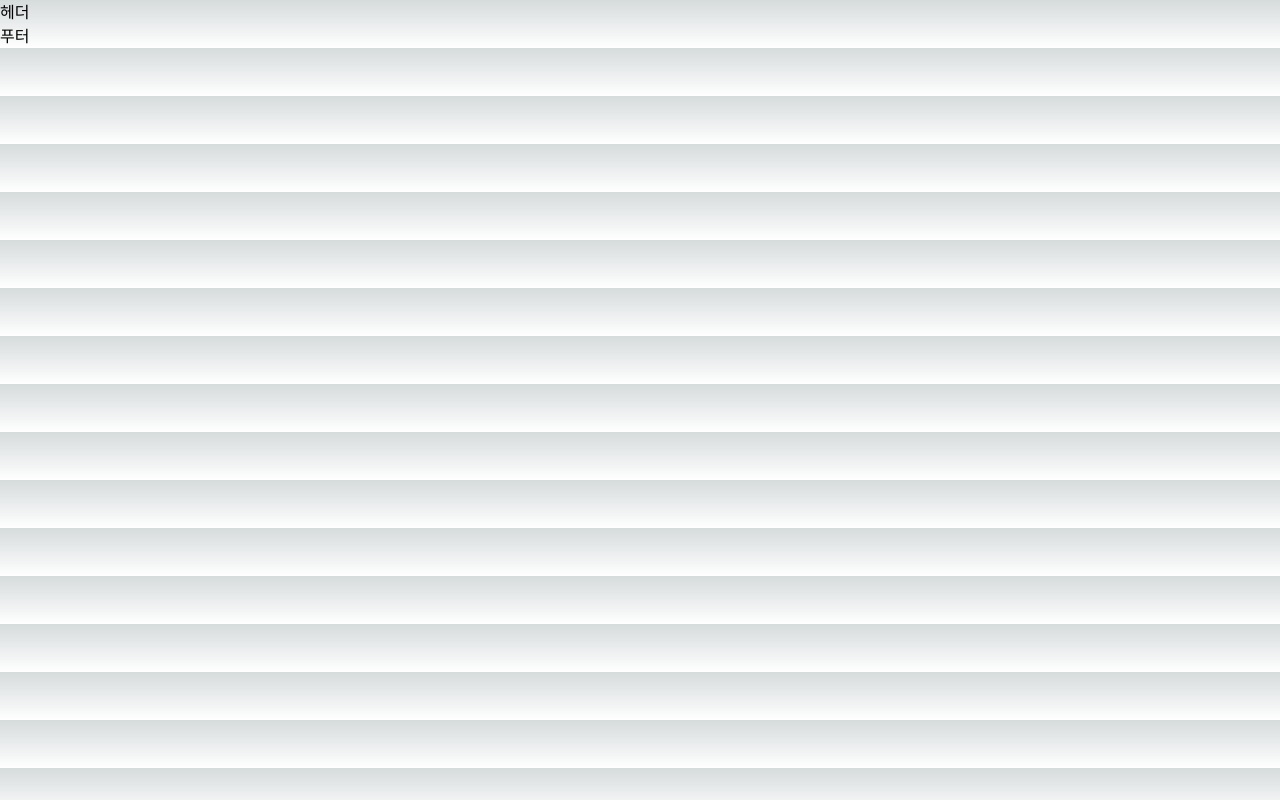
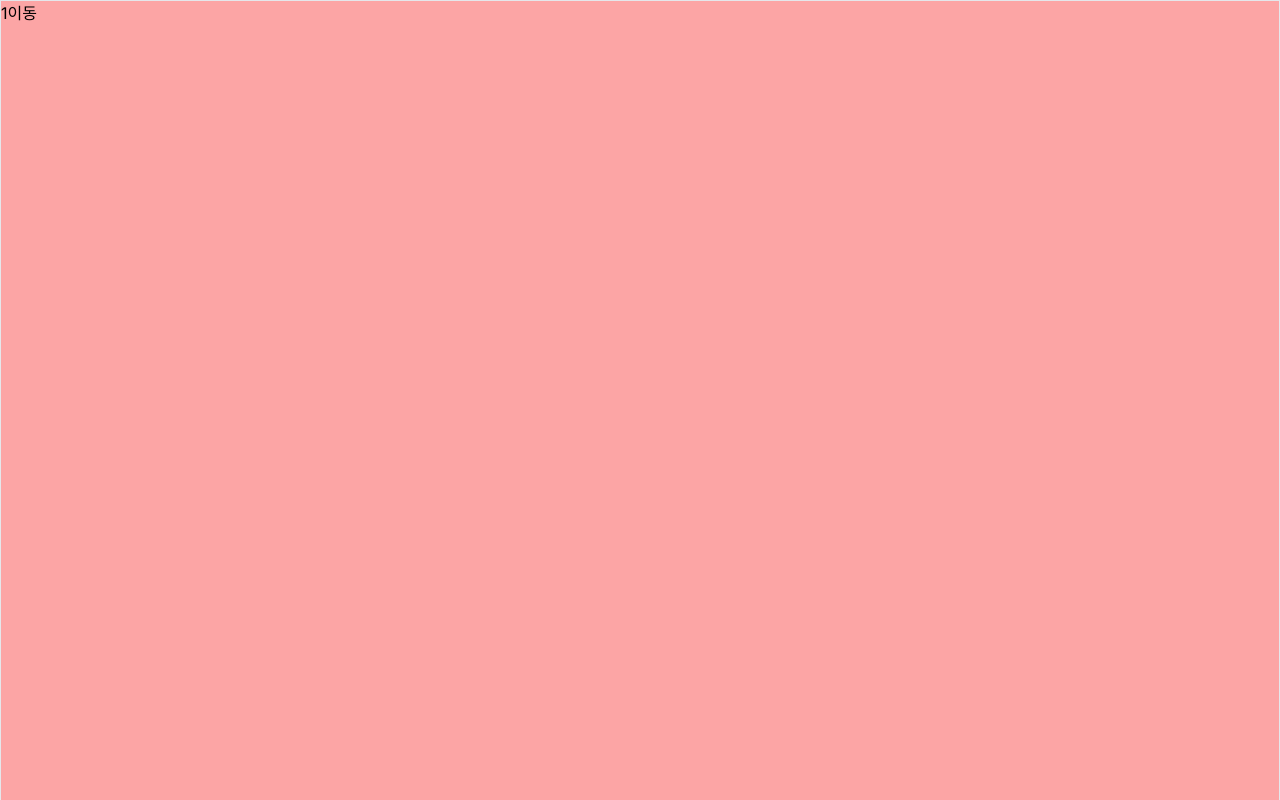
Before and after one commit to yiminwook/fullpage-demo, a Next.js app: page / in a window 1280 px wide. Built offline with nearby package versions, Linux system fonts and the light colour scheme.

Commit message:
Feat: calculate child height

```diff
--- /dev/null
+++ b/src/app/_component/Control.tsx
@@ -0,0 +1,63 @@
+import React, { useCallback, useEffect, useMemo } from "react";
+import { useCtx } from "./context";
+
+interface ControlProps {
+  children: React.ReactNode;
+  scrollRef: React.MutableRefObject<HTMLDivElement | null>;
+  childrenRefs: React.MutableRefObject<HTMLDivElement[]>;
+}
+
+export default function Control({
+  children,
+  scrollRef,
+  childrenRefs,
+}: ControlProps) {
+  const fullpage = useCtx();
+
+  const scrollHandler = useMemo(() => {
+    let timer: NodeJS.Timer | null = null;
+    return (e: WheelEvent) => {
+      e.preventDefault();
+      if (timer) return;
+      timer = setTimeout(() => {
+        if (e.deltaY < 0) {
+          fullpage.prevPage();
+        } else {
+          fullpage.nextPage();
+        }
+        timer = null;
+      }, 500);
+    };
+  }, [fullpage]);
+
+  const reSizeHandler = useCallback(() => {
+    fullpage.reSize(childrenRefs.current);
+  }, [childrenRefs, fullpage]);
+
+  const scrollEvent = useCallback((e: Event) => {
+    e.preventDefault();
+  }, []);
+
+  useEffect(() => {
+    const el = scrollRef.current;
+    fullpage.init({ childrens: childrenRefs.current });
+
+    el?.addEventListener("wheel", scrollHandler);
+    el?.addEventListener("scroll", scrollEvent);
+    window?.addEventListener("resize", reSizeHandler);
+    return () => {
+      el?.removeEventListener("wheel", scrollHandler);
+      el?.removeEventListener("scroll", scrollEvent);
+      window?.removeEventListener("resize", reSizeHandler);
+    };
+  }, [
+    fullpage,
+    childrenRefs,
+    scrollRef,
+    scrollHandler,
+    reSizeHandler,
+    scrollEvent,
+  ]);
+
+  return <>{children}</>;
+}
--- a/src/app/_component/Provider.tsx
+++ b/src/app/_component/Provider.tsx
@@ -1,84 +1,33 @@
-import React, {
-  useCallback,
-  useEffect,
-  useMemo,
-  useRef,
-  useState,
-} from "react";
+import React, { useRef, useState } from "react";
 import { ctx } from "./context";
+import Control from "./Control";
 import { Controller } from "./controller";
-import Memo from "./Memo";
-import { getChildHeights } from "../_lib/getChildrenArray";
+import ScrollBox from "./ScrollBox";
 
 interface ProviderProps {
   children: React.ReactNode;
   className?: string;
-  loader?: React.ReactNode;
-  footer?: React.ReactNode;
 }
 
-export default function Provider({
-  className,
-  children,
-  loader,
-}: ProviderProps) {
-  const [renderState, renderer] = useState(-1);
+export default function Provider({ className, children }: ProviderProps) {
+  const [_renderState, renderer] = useState(-1);
   const [fullpage] = useState(new Controller(renderer));
-  const ref = useRef<HTMLDivElement>(null);
+  const scrollRef = useRef<HTMLDivElement>(null);
   const childrenRefs = useRef<HTMLDivElement[]>([]);
 
-  const scrollHandler = useMemo(() => {
-    let timer: NodeJS.Timer | null = null;
-    return (e: WheelEvent) => {
-      e.preventDefault();
-      if (timer) return;
-      timer = setTimeout(() => {
-        console.log("scroll", e.deltaY);
-        if (e.deltaY < 0) {
-          fullpage.prevPage();
-        } else {
-          fullpage.nextPage();
-        }
-        timer = null;
-      }, 500);
-    };
-  }, [fullpage]);
-
-  const reSizeHandler = useCallback(() => {
-    const heights = getChildHeights(childrenRefs.current);
-    fullpage.reSize(heights);
-  }, [childrenRefs, fullpage]);
-
-  useEffect(() => {
-    const el = ref.current;
-    const heights = getChildHeights(childrenRefs.current);
-
-    fullpage.init({ heights });
-
-    el?.addEventListener("wheel", reSizeHandler);
-    window?.addEventListener("resize", reSizeHandler);
-    return () => {
-      el?.removeEventListener("wheel", scrollHandler);
-      window?.removeEventListener("resize", reSizeHandler);
-    };
-  }, [scrollHandler, fullpage, renderState, children, reSizeHandler]);
-
-  if (!fullpage.initiallize) {
-    return <ctx.Provider value={fullpage}>{loader}</ctx.Provider>;
-  }
-
-  console.log("trasform", fullpage.getTrasform());
-  console.log("height", fullpage.getHeight());
   return (
     <ctx.Provider value={fullpage}>
-      <div className="overflow-y-hidden">
-        <Memo
+      <Control scrollRef={scrollRef} childrenRefs={childrenRefs}>
+        <div className="overflow-hidden h-[100vh]">
+          <ScrollBox
+            className={[
+              "transition-transform ease border-[1px]",
+              className,
+            ].join(" ")}
             style={{
               transform: fullpage.getTrasform(),
-            maxHeight: fullpage.getHeight(),
             }}
-          className={["transition-transform ease", className].join(" ")}
-          ref={ref}
+            ref={scrollRef}
           >
             {React.Children.map(children, (child, index) => (
               <div
@@ -91,8 +40,9 @@ export default function Provider({
                 {child}
               </div>
             ))}
-        </Memo>
+          </ScrollBox>
         </div>
+      </Control>
     </ctx.Provider>
   );
 }
--- a/src/app/_component/Memo.tsx
+++ b/src/app/_component/ScrollBox.tsx
@@ -1,17 +1,16 @@
 import React, { forwardRef, memo } from "react";
 
-interface MemoProps {
+interface ScrollBoxProps {
   children: React.ReactNode;
   className?: string;
   style?: React.CSSProperties;
 }
 
 export default memo(
-  forwardRef<HTMLDivElement, MemoProps>(function Memo(
+  forwardRef<HTMLDivElement, ScrollBoxProps>(function ScrollBox(
     { children, className, style },
     ref
   ) {
-    console.log("memo");
     return (
       <div className={className} style={style} ref={ref}>
         {children}
--- a/src/app/_component/Section.tsx
+++ b/src/app/_component/Section.tsx
@@ -1,5 +1,5 @@
 import { PropsWithChildren } from "react";
 
 export default function Section({ children }: PropsWithChildren) {
-  return <section className="bg-red-300 h-[100vh]">{children}</section>;
+  return <section>{children}</section>;
 }
--- a/src/app/_component/controller.ts
+++ b/src/app/_component/controller.ts
@@ -4,8 +4,10 @@ import { deepCopy } from "../_lib/deepCopy";
 
 export class Controller {
   initiallize = false;
+  childrens: HTMLElement[] = [];
 
   private state = {
+    startHeight: 0,
     durationTime: 1000,
     page: 1,
     heights: [] as number[],
@@ -18,16 +20,34 @@ export class Controller {
     this.reSize = this.reSize.bind(this);
   }
 
-  static getChildHeights(childrens: HTMLElement[]) {
-    return childrens.map((child) => child.offsetTop);
+  static getStartHeight(topEl: HTMLElement | undefined | null) {
+    if (!topEl) return 0;
+    return Math.floor(topEl.getBoundingClientRect().top);
   }
 
-  init({ heights }: Partial<typeof this.state>) {
+  static caluculateHeight(childrens: HTMLElement[]) {
+    return childrens.reduce<number[]>((acc, curr, i, arr) => {
+      if (i === 0) return [0];
+      const prev = acc[i - 1];
+      const next = prev + curr.offsetHeight;
+      return [...acc, next];
+    }, []);
+  }
+
+  init({ childrens }: { childrens: HTMLElement[] }) {
     if (this.initiallize) return;
+
+    const heights = Controller.caluculateHeight(childrens);
+    const startHeight = Controller.getStartHeight(childrens[0]);
+
+    window.scrollTo({ top: 0, left: 0, behavior: "instant" });
+
     // 리액트가 마운트 되었을 때 실행
     this.initiallize = true;
+    this.childrens = childrens;
     this.setState(() => ({
       heights,
+      startHeight,
     }));
   }
 
@@ -35,8 +55,12 @@ export class Controller {
     this.renderer((prev) => (prev > 10000 ? 0 : prev + 1));
   }
 
+  getState() {
+    return deepCopy(this.state);
+  }
+
   setState(cb: (state: typeof this.state) => Partial<typeof this.state>) {
-    const newState = cb(deepCopy(this.state));
+    const newState = cb(this.getState());
     this.state = { ...this.state, ...newState };
     this.reRender();
   }
@@ -49,6 +73,15 @@ export class Controller {
   }
 
   nextPage() {
+    // console.log("test", window.screenY, this.state.startHeight);
+    // if (window.scrollY < this.state.startHeight) {
+    //   return window.scrollTo({
+    //     top: this.state.startHeight,
+    //     left: 0,
+    //     behavior: "smooth",
+    //   });
+    // }
+
     this.setState((state) => {
       if (state.page >= this.state.heights.length)
         return { page: this.state.heights.length };
@@ -56,26 +89,27 @@ export class Controller {
     });
   }
 
-  reSize(heights: number[]) {
+  reSize(childrens: HTMLElement[]) {
+    const heights = Controller.caluculateHeight(childrens);
+    const startHeight = Controller.getStartHeight(childrens[0]);
+
     this.setState(() => {
-      return { heights };
+      return {
+        heights,
+        startHeight,
+      };
     });
-  }
-
-  getState() {
-    return deepCopy(this.state);
   }
 
   getHeight() {
     const heights = this.state.heights;
     const idx = this.state.page - 1;
-    console.log("heights", heights);
-    console.log("idx", idx);
-    return heights[idx] || heights.at(-1) || 0;
+
+    return heights[idx] || 0;
   }
 
   getTrasform() {
-    const height = this.getHeight();
+    const height = this.getHeight() * -1;
     return `translate3d(0, ${height}px, 0)`;
   }
 }
--- a/src/app/_lib/deepCopy.ts
+++ b/src/app/_lib/deepCopy.ts
@@ -27,5 +27,3 @@ const obj = {
 };
 
 const t = deepCopy(obj);
-
-console.log(obj === t); // false
--- a/src/app/_lib/getChildrenArray.ts
+++ /dev/null
@@ -1,3 +0,0 @@
-export const getChildHeights = (childrens: HTMLElement[]) => {
-  return childrens.map((child) => child.offsetTop);
-};
--- a/src/app/page.tsx
+++ b/src/app/page.tsx
@@ -1,12 +1,10 @@
 "use client";
 import Provider from "./_component/Provider";
-import Section from "./_component/Section";
 
 export default function Home() {
   return (
     <div>
-      <header>헤더</header>
-      <Provider className="bg-white text-w-400" loader={<div>로딩중!!!</div>}>
+      <Provider className="bg-white text-w-400">
         <section className="bg-red-300 h-[100vh]">
           <span>1</span>
           <button>이동</button>
@@ -23,12 +21,11 @@ export default function Home() {
           <span>4</span>
           <button>이동</button>
         </section>
-        <Section>
-          <span>5</span>
+        <footer>
+          <span>footer</span>
           <button>이동</button>
-        </Section>
+        </footer>
       </Provider>
-      <div>푸터</div>
     </div>
   );
 }
```
Lines whose indentation alone changed are shown as unchanged.
